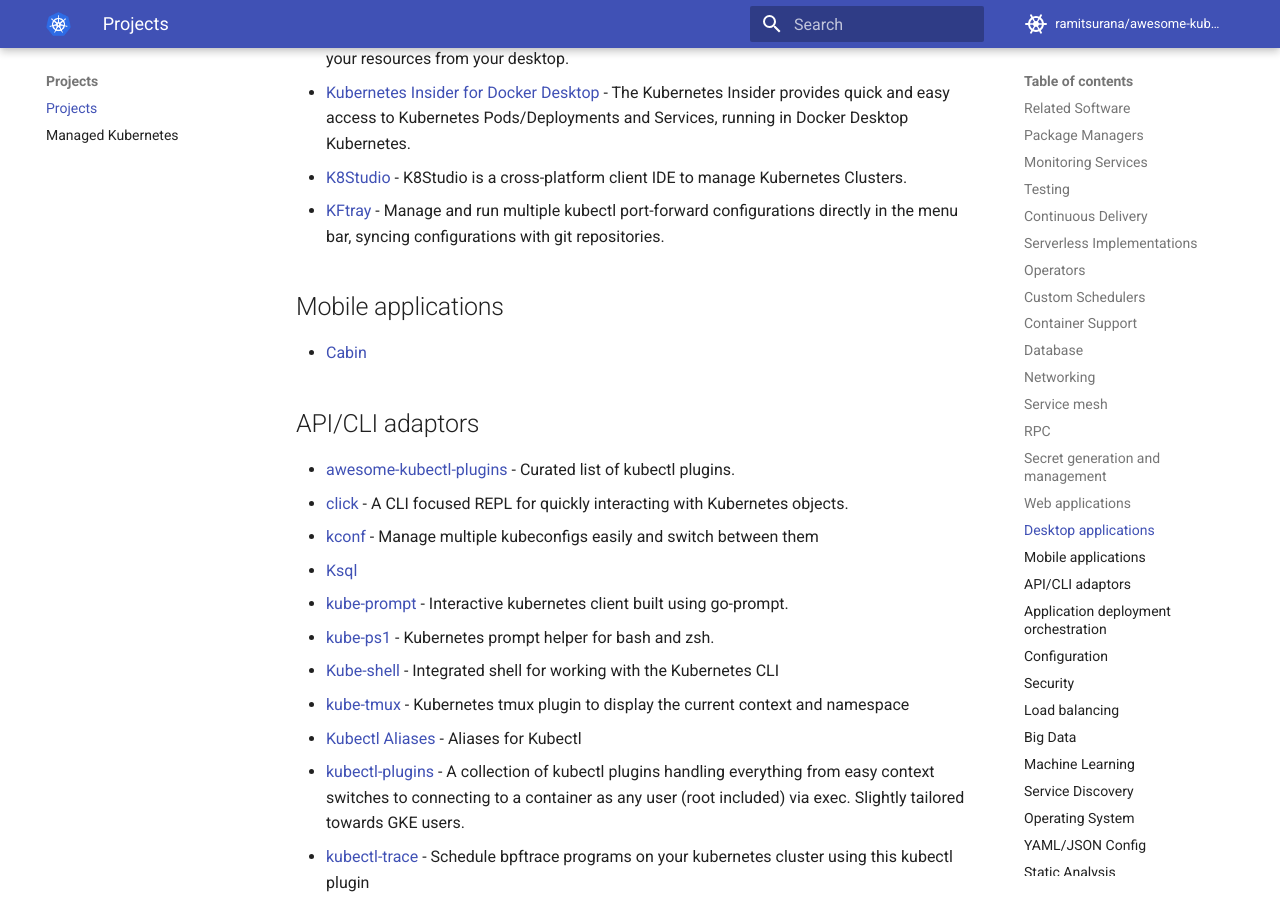
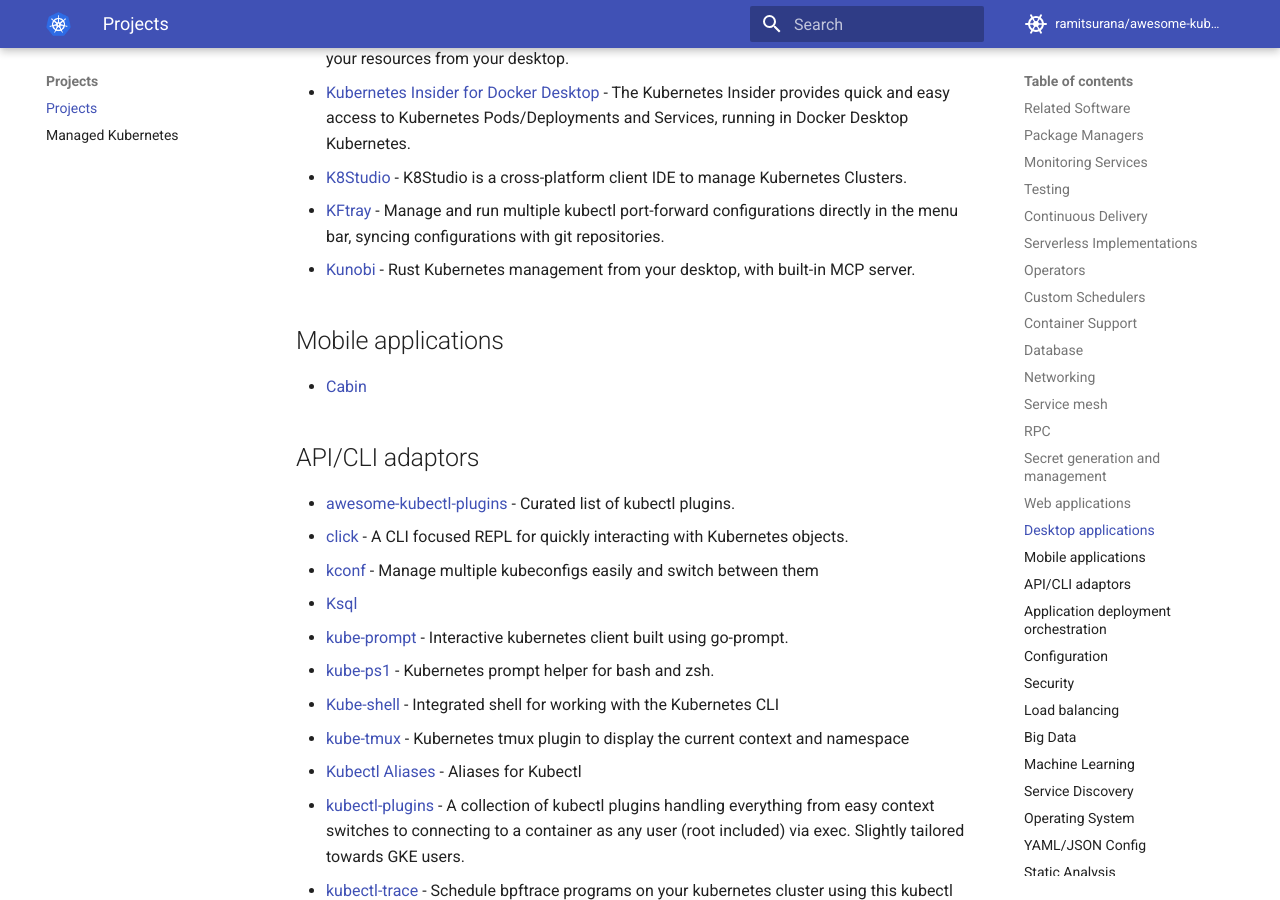
Before and after one commit to ramitsurana/awesome-kubernetes, an MkDocs documentation site: the page built from docs/projects/projects.md, in a window 1280 px wide and 900 px high, scrolled down 11989 px. Built offline with MkDocs 1.6.1 and Material for MkDocs 9.7.7, drawn with Linux system fonts in a browser that asks for light colours; comment, search, counter and statistics services are not loaded.

Commit message:
Add Kunobi to Desktop applications
Kunobi is a Rust Kubernetes management desktop app with built-in MCP server.

https://kunobi.ninja

```diff
--- a/docs/projects/projects.md
+++ b/docs/projects/projects.md
@@ -322,6 +322,7 @@ Projects
 * [Kubernetes Insider for Docker Desktop](https://github.com/spurin/kubernetes-insider) - The Kubernetes Insider provides quick and easy access to Kubernetes Pods/Deployments and Services, running in Docker Desktop Kubernetes.
 * [K8Studio](https://github.com/guiqui/k8Studio) - K8Studio is a cross-platform client IDE to manage Kubernetes Clusters.
 * [KFtray](https://github.com/hcavarsan/kftray) - Manage and run multiple kubectl port-forward configurations directly in the menu bar, syncing configurations with git repositories.
+* [Kunobi](https://kunobi.ninja) - Rust Kubernetes management from your desktop, with built-in MCP server.
 
 ## Mobile applications
 
```
